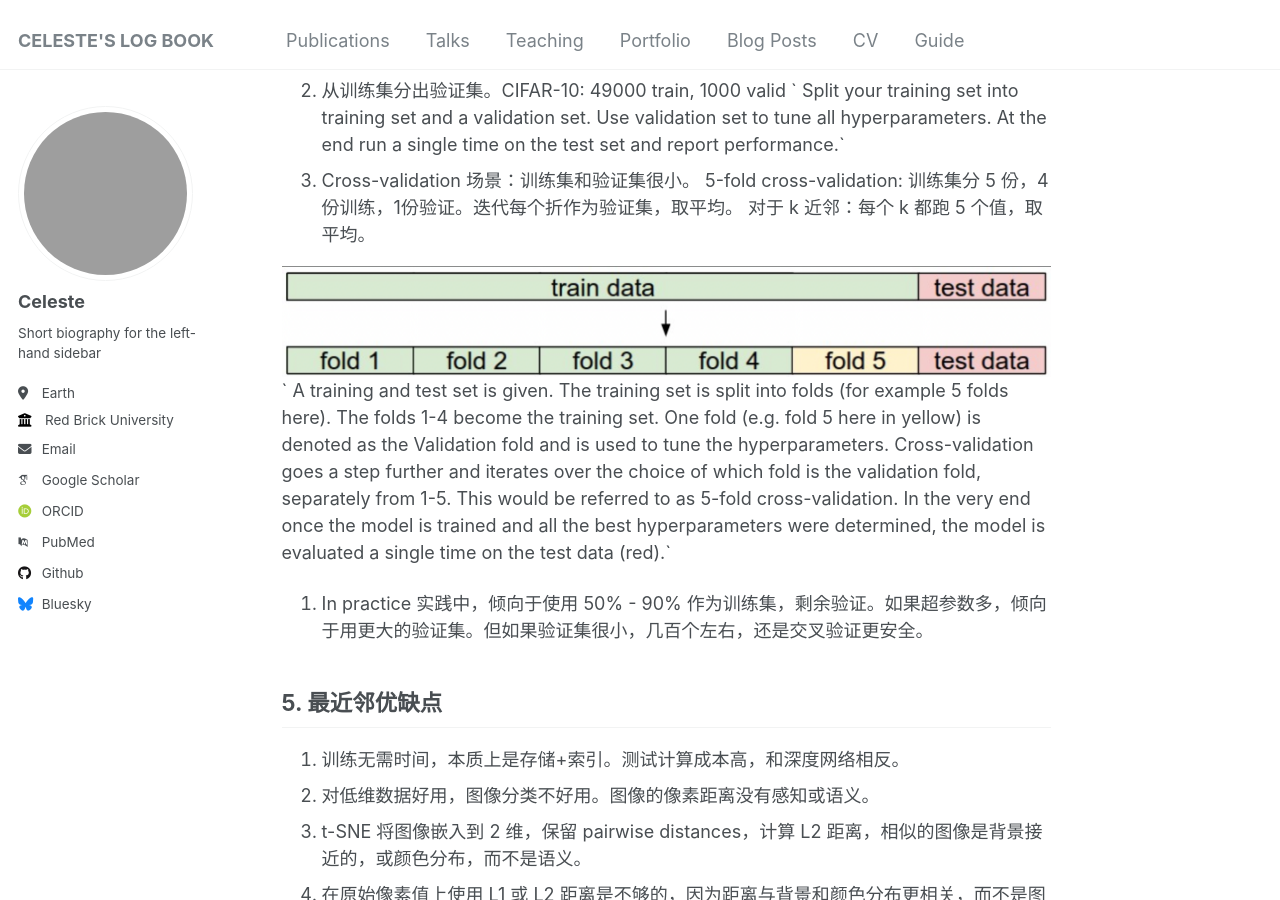
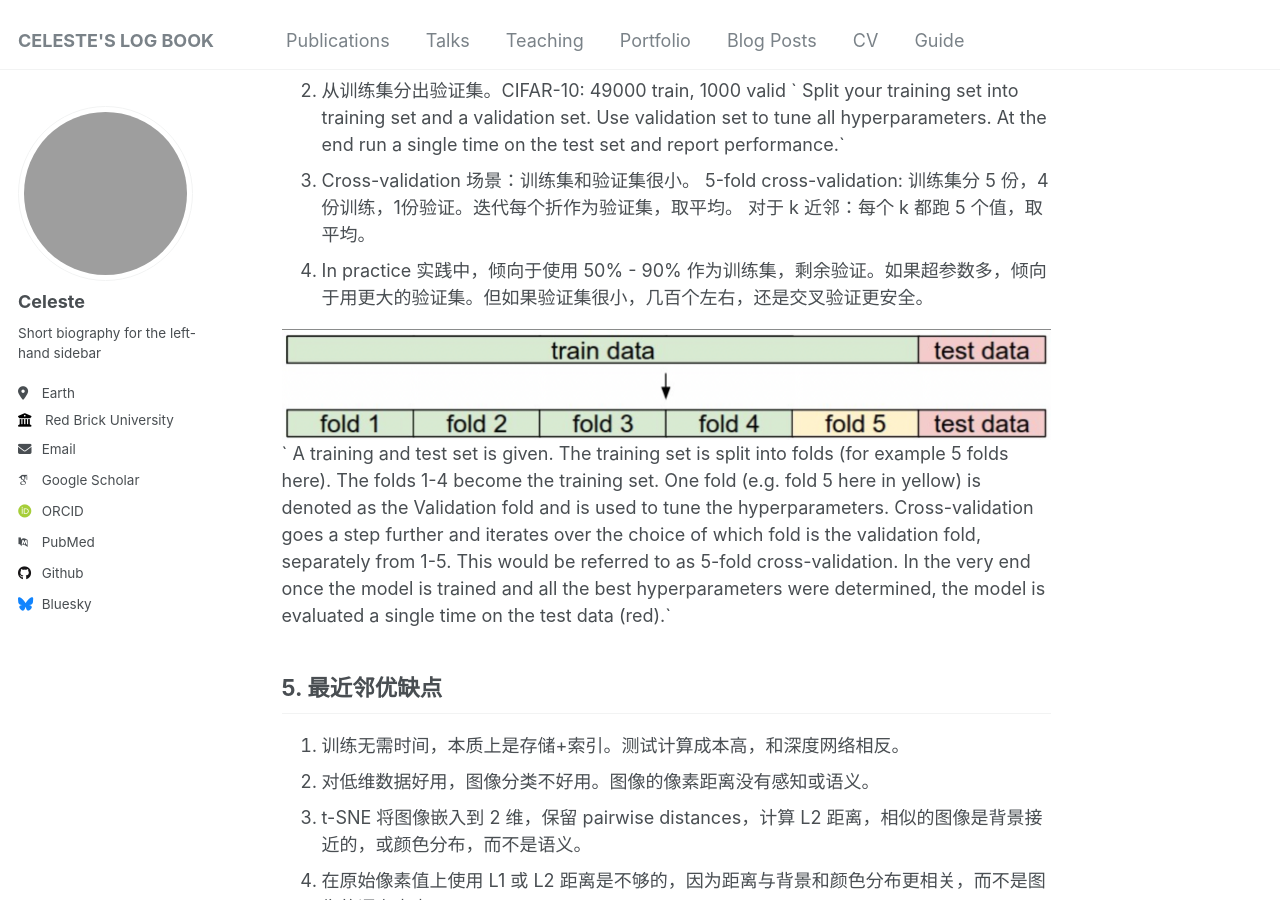
Before and after one commit to BUGERR/bugerr.github.io, a Jekyll site: the page built from _posts/2024-11-15-cs231n_1.md, in a window 1280 px wide and 900 px high, scrolled down 1847 px. Built offline with Jekyll 4.4.1, drawn with Linux system fonts in a browser that asks for light colours; some web fonts are replaced; some of the changed lines change nothing that is shown; grey boxes are pictures that could not be loaded.

Commit message:
Update 2024-11-15-cs231n_1.md

```diff
--- a/_posts/2024-11-15-cs231n_1.md
+++ b/_posts/2024-11-15-cs231n_1.md
@@ -73,6 +73,8 @@ tags:
    场景：训练集和验证集很小。
    5-fold cross-validation: 训练集分 5 份，4份训练，1份验证。迭代每个折作为验证集，取平均。
    对于 k 近邻：每个 k 都跑 5 个值，取平均。
+4. In practice
+   实践中，倾向于使用 50% - 90% 作为训练集，剩余验证。如果超参数多，倾向于用更大的验证集。但如果验证集很小，几百个左右，还是交叉验证更安全。
 
 <div style="text-align: center;">
   <img src="/images/5-fold.png" style="width: auto; height: auto;">
@@ -80,8 +82,6 @@ tags:
 
 ` A training and test set is given. The training set is split into folds (for example 5 folds here). The folds 1-4 become the training set. One fold (e.g. fold 5 here in yellow) is denoted as the Validation fold and is used to tune the hyperparameters. Cross-validation goes a step further and iterates over the choice of which fold is the validation fold, separately from 1-5. This would be referred to as 5-fold cross-validation. In the very end once the model is trained and all the best hyperparameters were determined, the model is evaluated a single time on the test data (red).`
 
-4. In practice
-   实践中，倾向于使用 50% - 90% 作为训练集，剩余验证。如果超参数多，倾向于用更大的验证集。但如果验证集很小，几百个左右，还是交叉验证更安全。
 
 ## 5. 最近邻优缺点
 1. 训练无需时间，本质上是存储+索引。测试计算成本高，和深度网络相反。
```
